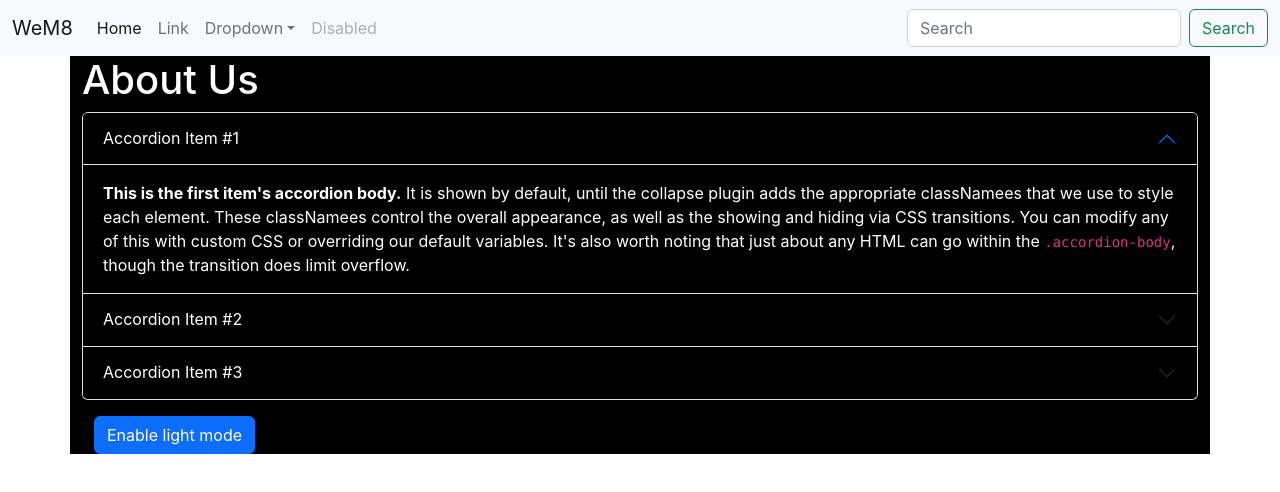
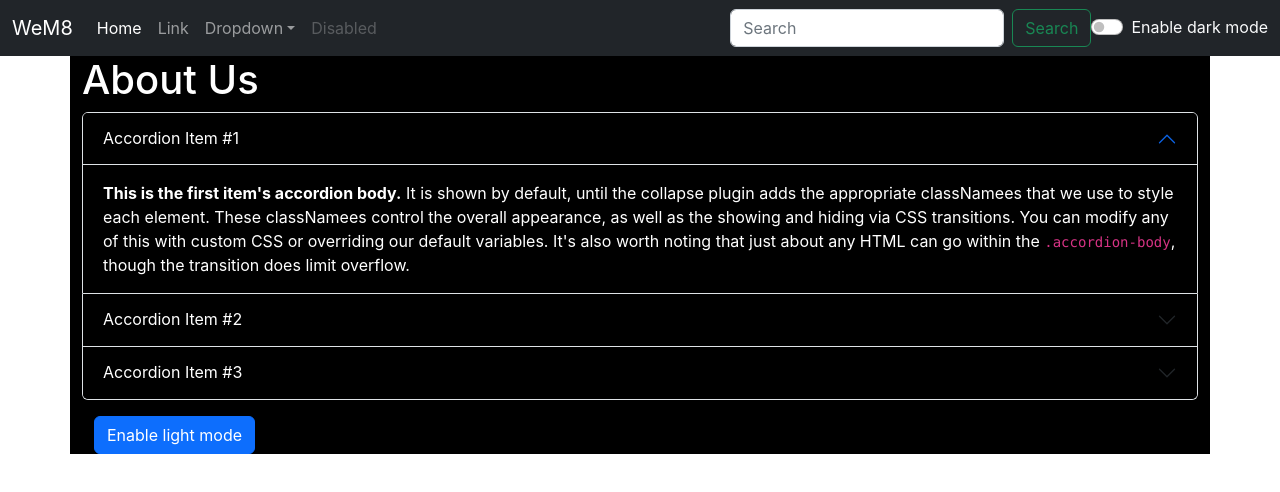
Before and after one commit to konregon/Web-Application-with-Raact, a React (Create React App) app in the folder Namaste/namaste/: page / in a window 1280 px wide. Shown: the top 492 px of the page. Built offline with nearby package versions, Linux system fonts and the light colour scheme.

Commit message:
using Switch to change mode
using hooks, state and props to get this.
also learnt how to change html state into JS statement

```diff
--- a/Namaste/namaste/src/App.js
+++ b/Namaste/namaste/src/App.js
@@ -3,13 +3,26 @@ import './App.css';
 import Navbar from './components/Navbar';
 // import TextForm from './components/TextForm';
 import About from './components/About';
+import React, { useState } from 'react';
 
 
 function App() {
+  const [mode, setMode] = useState('dark'); // wether any mode is enable or not // state variable
+
+  const toggleTheam = ()=>{
+    if(mode === 'light'){
+      setMode('dark');
+    }
+    else{
+      setMode('light');
+    }
+
+  }
+
   return (
     <>
 
-<Navbar title="WeM8"/>
+<Navbar title="WeM8" mode={mode} toggleTheam={toggleTheam}/>
 
 {/* <TextForm heading="Enter the Text to analysis"/> */}
 
--- a/Namaste/namaste/src/components/About.js
+++ b/Namaste/namaste/src/components/About.js
@@ -72,7 +72,7 @@ export default function About() {
                     </div>
                 </div>
                 <div className="container my-3">
-                    <button onClick={toggleMode} type="button" class="btn btn-primary">{btnText}</button>
+                    <button onClick={toggleMode} type="button" className="btn btn-primary">{btnText}</button>
                 </div>
             </div>
         </>
--- a/Namaste/namaste/src/components/Navbar.js
+++ b/Namaste/namaste/src/components/Navbar.js
@@ -4,7 +4,7 @@ import PropTypes from 'prop-types'
 
 export default function Navbar(props) {
   return (
-<nav className="navbar navbar-expand-lg bg-light">
+<nav className={`navbar navbar-expand-lg bg-${props.mode} navbar-${props.mode}`}>
   <div className="container-fluid">
     <a className="navbar-brand" href="#">{props.title}</a>
     <button className="navbar-toggler" type="button" data-bs-toggle="collapse" data-bs-target="#navbarSupportedContent" aria-controls="navbarSupportedContent" aria-expanded="false" aria-label="Toggle navigation">
@@ -37,6 +37,10 @@ export default function Navbar(props) {
         <input className="form-control me-2" type="search" placeholder="Search" aria-label="Search"/>
         <button className="btn btn-outline-success" type="submit">Search</button>
       </form>
+       <div className={`form-check form-switch text-${props.mode==='light'?'dark':'light'}`}>  {/*turnery operator is used here for condition */}
+  <input className="form-check-input" onClick={props.toggleTheam} type="checkbox" role="switch" id="flexSwitchCheckDefault"/>
+  <label className="form-check-label" htmlFor="flexSwitchCheckDefault">Enable dark mode</label>
+</div>
     </div>
   </div>
 
```
